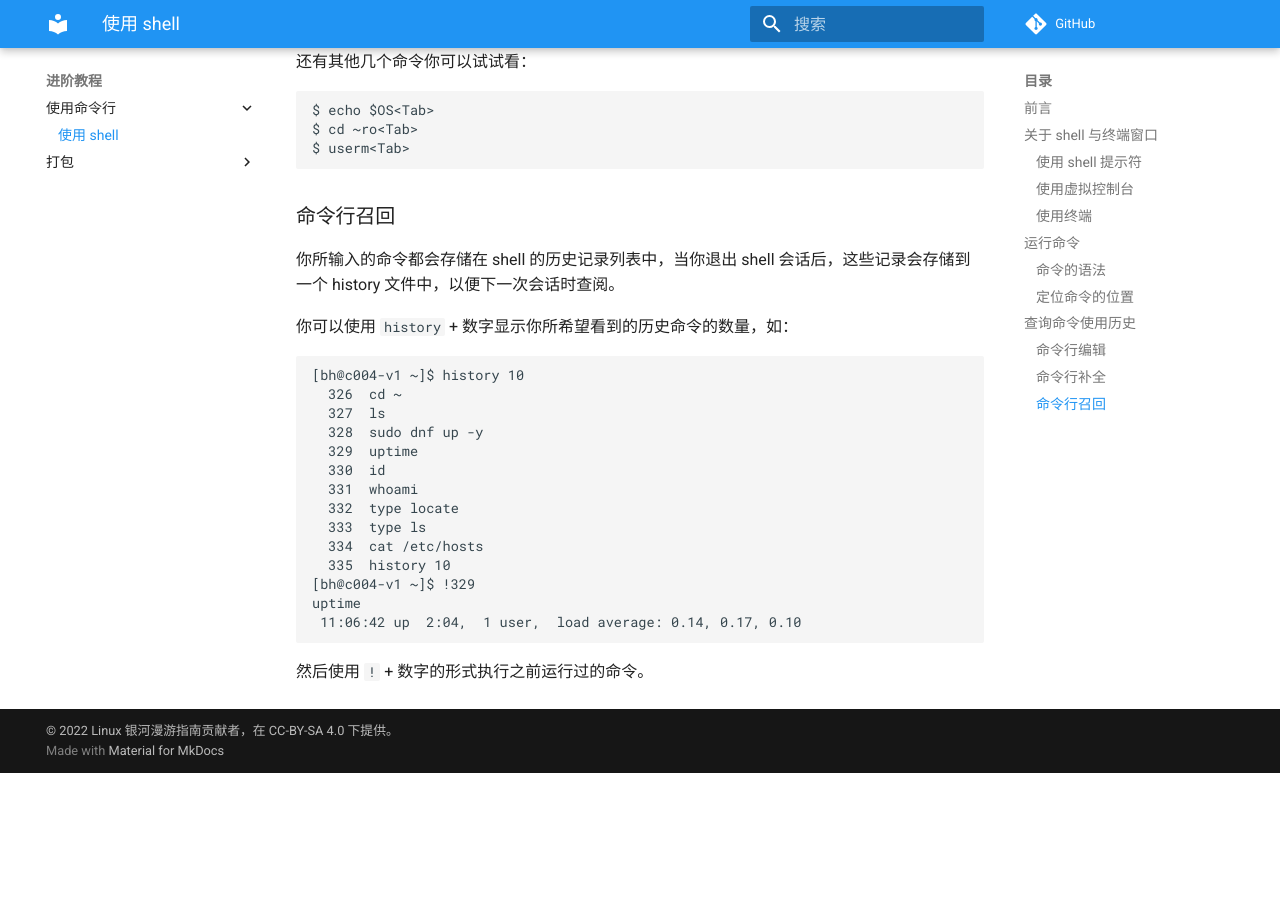
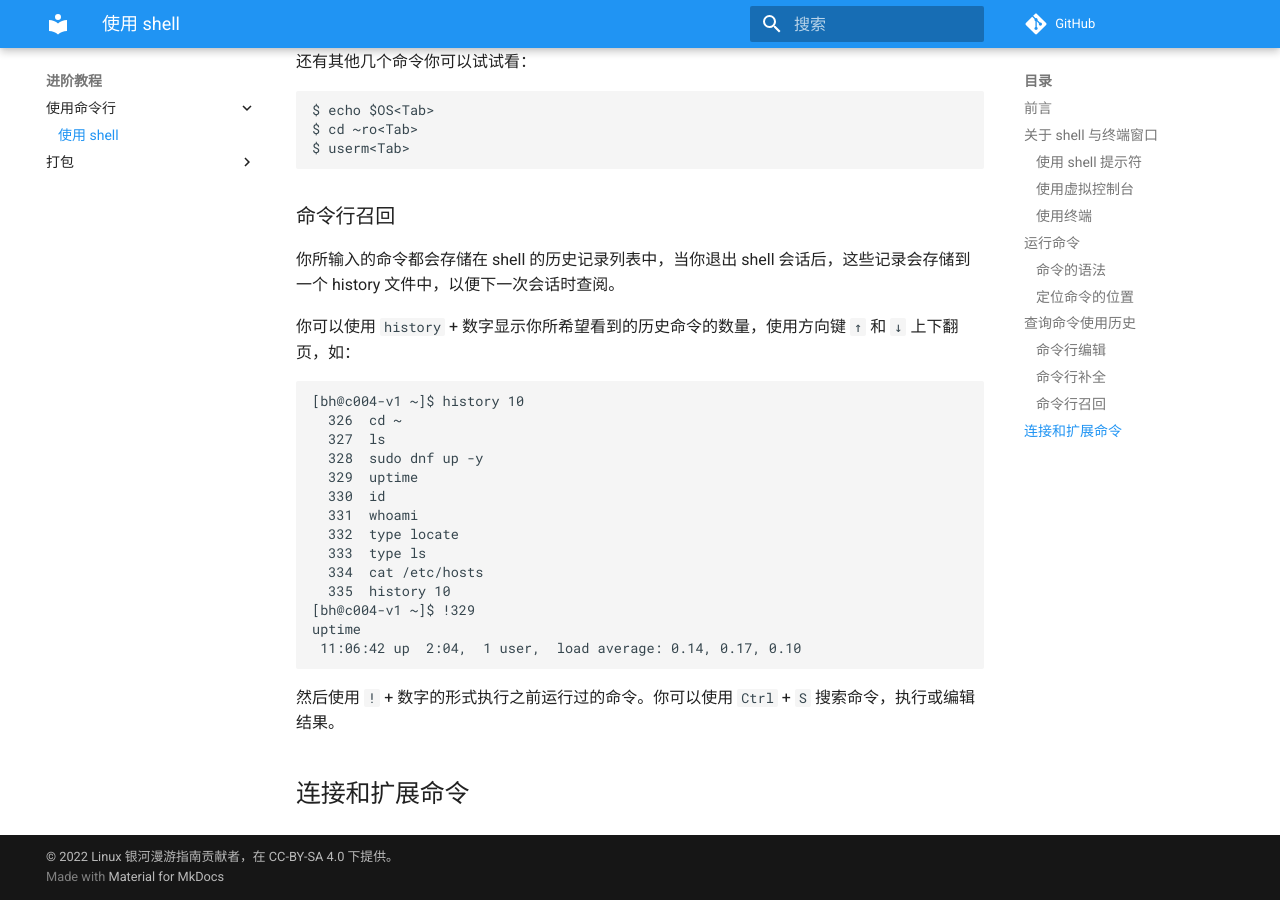
Before and after one commit to linuxhitchhiker/THGLG, an MkDocs documentation site: the page built from docs/advanced/shell/base1.md, in a window 1280 px wide and 900 px high, scrolled down 6546 px. Built offline with MkDocs 1.6.1 and Material for MkDocs 9.7.7, drawn with Linux system fonts in a browser that asks for light colours; comment, search, counter and statistics services are not loaded; before the commit the page ends 7319 px from its top, so only the background shows below that; some of the changed text lies outside the part shown.

Commit message:
Update base1.md

````diff
--- a/docs/advanced/shell/base1.md
+++ b/docs/advanced/shell/base1.md
@@ -9,7 +9,7 @@ title: "使用 shell"
 **不论你使用的是哪种发行版，你总是会面对使用 Shell 控制系统的时候。本文将描述如何使用命令行界面控制系统。**
 
 - 在此感谢 [Christopher Negus](https://www.wiley.com/en-us/search?pq=%7Crelevance%7Cauthor%3AChristopher+Negus) 先生所写的《[Linux Bible, 10th Edition](https://www.wiley.com/en-us/Linux+Bible%2C+10th+Edition-p-9781119578895)》，本文也是基于此书所成。
-- ~~你已经是一个成熟的 Linux 用户了，遇到本文没有提到的内容要学会自己去看源文档。~~
+- 你已经是一个成熟的 Linux 用户了，遇到本文没有提到的内容要学会自己去看源文档。
 - 在终端中使用的命令普遍情况下不包含中文标点符号。
 
 在图形化界面普及之前，电脑操作人员都是在命令行界面（CLI）中使用命令和计算机进行交互。
@@ -236,7 +236,7 @@ $ userm<Tab>
 
 你所输入的命令都会存储在 shell 的历史记录列表中，当你退出 shell 会话后，这些记录会存储到一个 history 文件中，以便下一次会话时查阅。
 
-你可以使用 `history` + 数字显示你所希望看到的历史命令的数量，如：
+你可以使用 `history` + 数字显示你所希望看到的历史命令的数量，使用方向键 `↑` 和 `↓` 上下翻页，如：
 
 ```
 [bh@c004-v1 ~]$ history 10
@@ -255,4 +255,6 @@ uptime
  11:06:42 up  2:04,  1 user,  load average: 0.14, 0.17, 0.10
 ```
 
-然后使用 `!` + 数字的形式执行之前运行过的命令。
+然后使用 `!` + 数字的形式执行之前运行过的命令。你可以使用 `Ctrl` + `S` 搜索命令，执行或编辑结果。
+
+## 连接和扩展命令
````
